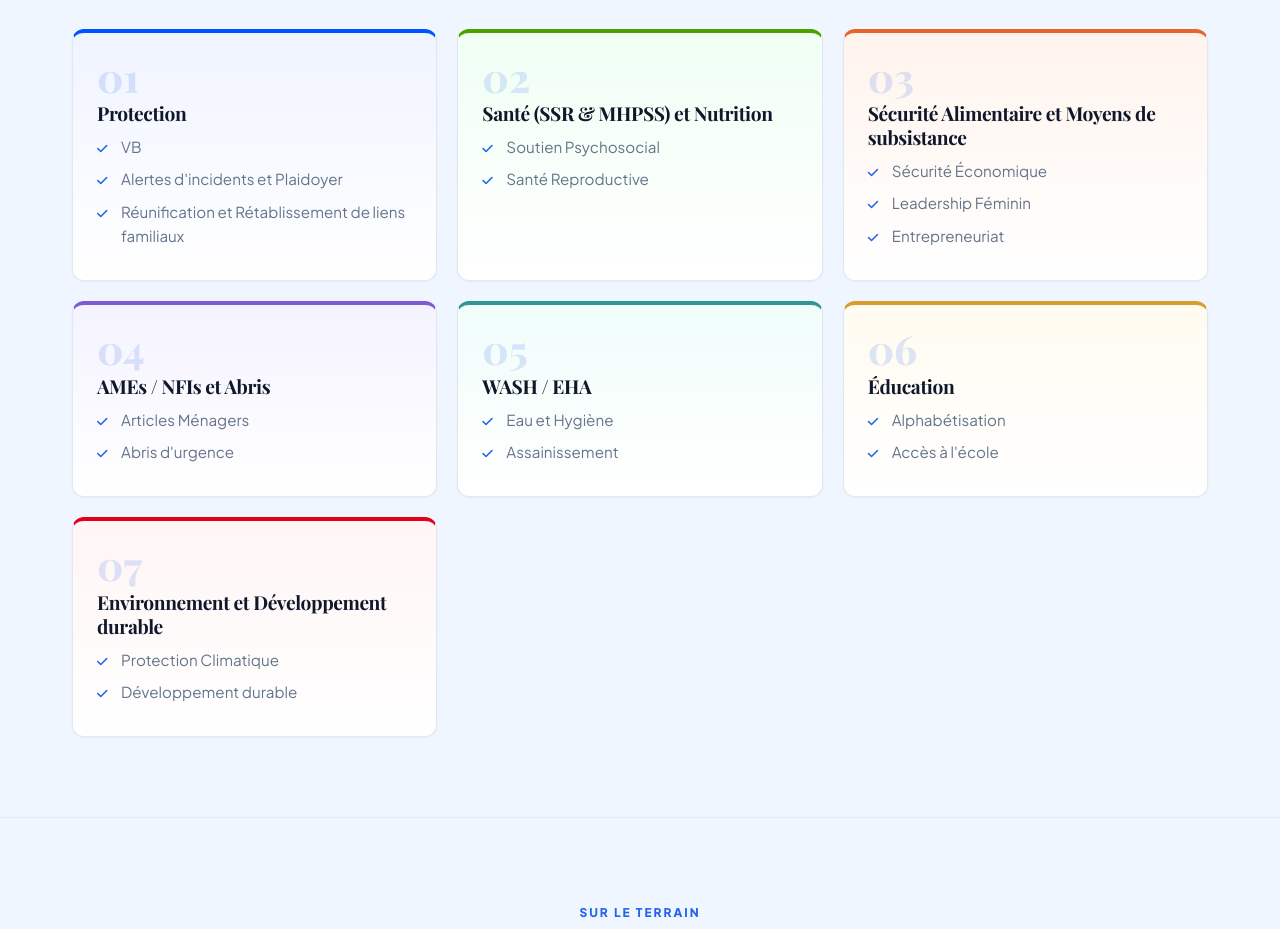
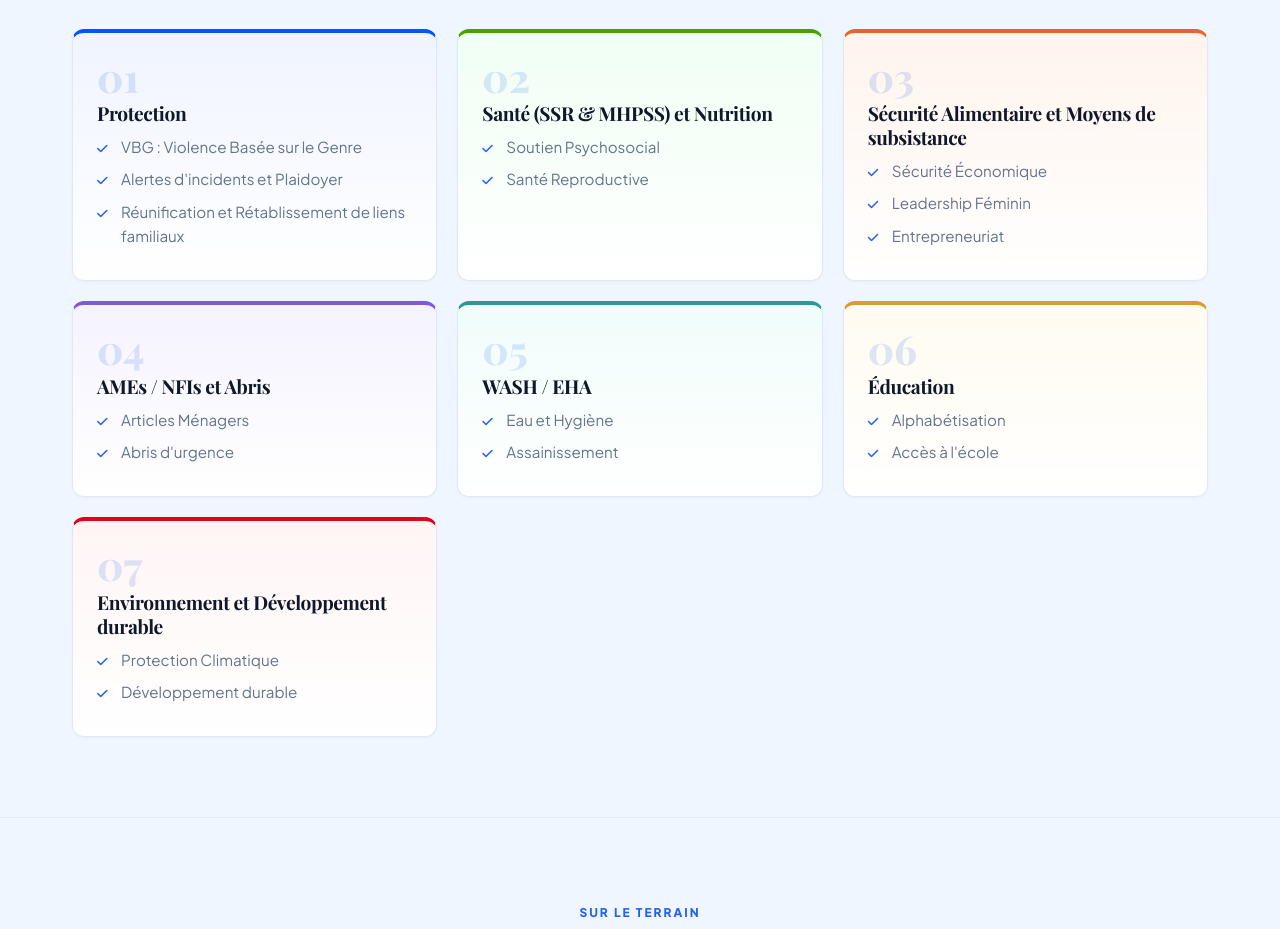
Before and after one commit to panacea360/ufad, a plain HTML site: page index.html in a window 1280 px wide. Shown: the part 3940-4869 px from the top of the page. Drawn offline with nearby package versions, Linux system fonts and the light colour scheme.

Commit message:
Update index.html

```diff
--- a/index.html
+++ b/index.html
@@ -947,7 +947,7 @@
             <h2 class="lang-en">Key Intervention Domains</h2>
         </div>
         <div class="grid-3">
-            <div class="card domain-card-2"><div class="domain-number">01</div><h3 class="lang-fr">Protection</h3><h3 class="lang-en">Protection</h3><ul><li class="lang-fr">VB</li><li class="lang-en">GBV</li><li class="lang-fr">Alertes d'incidents et Plaidoyer</li><li class="lang-en">Incident alerts and Advocacy</li><li class="lang-fr">Réunification et Rétablissement de liens familiaux</li><li class="lang-en">Reunification and Restoration of family ties</li></ul></div>
+            <div class="card domain-card-2"><div class="domain-number">01</div><h3 class="lang-fr">Protection</h3><h3 class="lang-en">Protection</h3><ul><li class="lang-fr">VBG : Violence Basée sur le Genre</li><li class="lang-en">GBV: Gender-Based Violence</li><li class="lang-fr">Alertes d'incidents et Plaidoyer</li><li class="lang-en">Incident alerts and Advocacy</li><li class="lang-fr">Réunification et Rétablissement de liens familiaux</li><li class="lang-en">Reunification and Restoration of family ties</li></ul></div>
             <div class="card domain-card-3"><div class="domain-number">02</div><h3 class="lang-fr">Santé (SSR & MHPSS) et Nutrition</h3><h3 class="lang-en">Health (SRH & MHPSS) and Nutrition</h3><ul><li class="lang-fr">Soutien Psychosocial</li><li class="lang-en">Psychosocial Support</li><li class="lang-fr">Santé Reproductive</li><li class="lang-en">Reproductive Health</li></ul></div>
             <div class="card domain-card-1"><div class="domain-number">03</div><h3 class="lang-fr">Sécurité Alimentaire et Moyens de subsistance</h3><h3 class="lang-en">Food Security and Livelihoods</h3><ul><li class="lang-fr">Sécurité Économique</li><li class="lang-en">Economic Security</li><li class="lang-fr">Leadership Féminin</li><li class="lang-en">Women's Leadership</li><li class="lang-fr">Entrepreneuriat</li><li class="lang-en">Entrepreneurship</li></ul></div>
             <div class="card domain-card-4"><div class="domain-number">04</div><h3 class="lang-fr">AMEs / NFIs et Abris</h3><h3 class="lang-en">NFIs & Shelter</h3><ul><li class="lang-fr">Articles Ménagers</li><li class="lang-en">Household Items</li><li class="lang-fr">Abris d'urgence</li><li class="lang-en">Emergency Shelter</li></ul></div>
```
